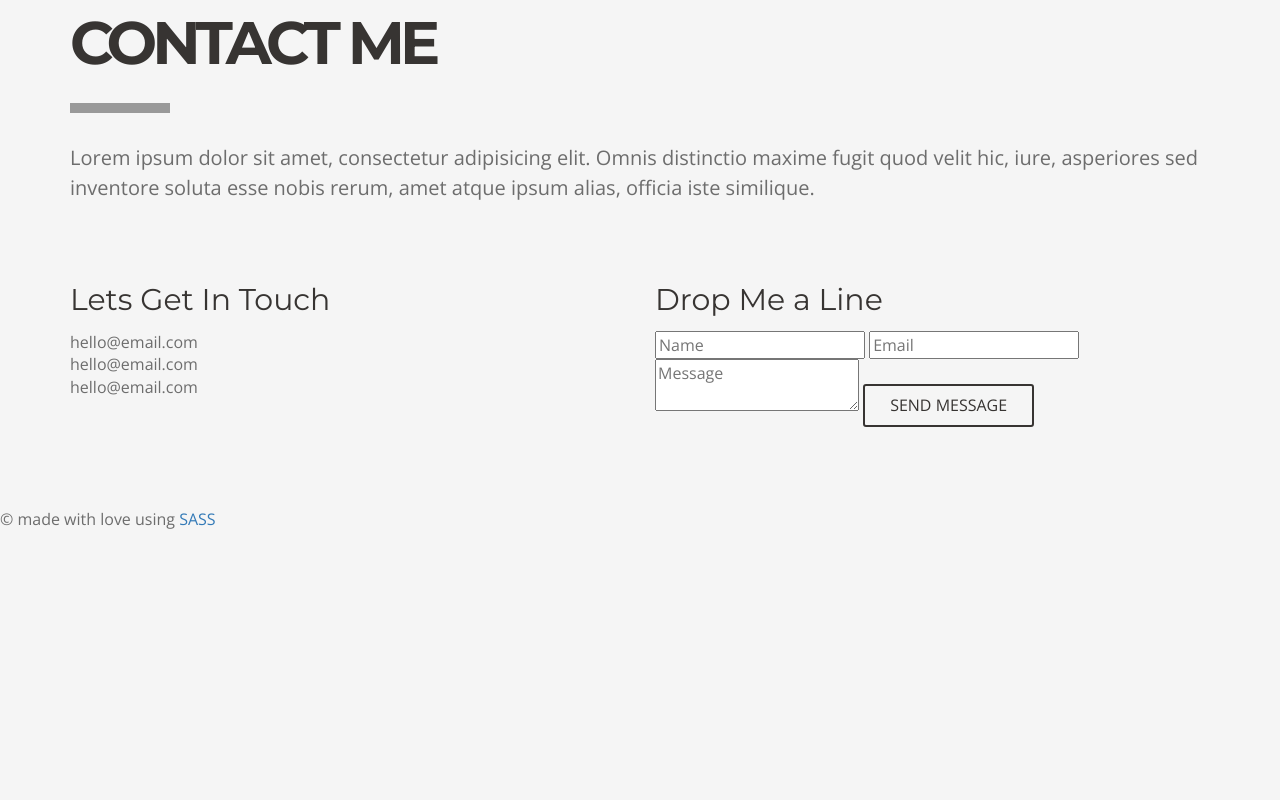
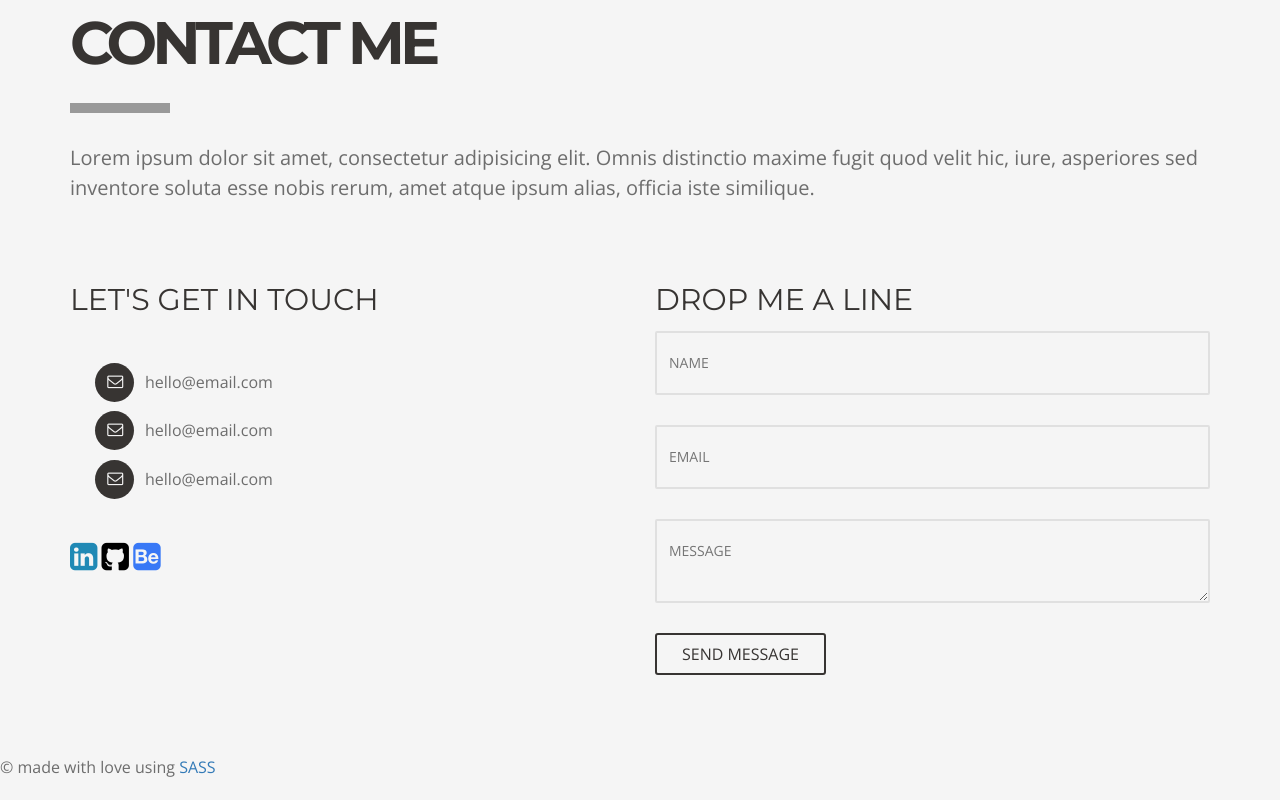
Before and after one commit to danilobjr/BetterCSS, a website: page index.html in a window 1280 px wide. Shown: the part 7922-8722 px from the top of the page. Before the commit the page ends 8474 px from the top, so only its background shows below. Drawn offline with nearby package versions, Linux system fonts and the light colour scheme.

Commit message:
contact section

```diff
--- a/css/2-base/_base.scss
+++ b/css/2-base/_base.scss
@@ -10,6 +10,37 @@ h1, h2, h3, h4, h5, h6 {
 	font-family: $montserrat;
 	padding-bottom: 5px;
 	color: $gray-dark;
+}
+
+p {
+	padding-bottom: 10px;
+	line-height: 25px;
+}
+
+blockquote {
+	color: $white;
+	text-align: center;
+	border: none;
+}
+
+input, textarea {
+	display: block;
+	width: 100%;
+	padding: 20px 12px;
+	margin-bottom: 30px;
+	font-size: 14px;
+	font-weight: 400;
+	text-transform: uppercase;
+	border: 2px solid $input-border;
+	border-radius: 2px;
+	background-color: $white;
+
+	@include transition(background-color $animation-time);
+
+	&:active, &:focus {
+		background-color: $input-focus;
+		outline-color: $input-border;
+	}
 }
 
 button {
@@ -28,14 +59,3 @@ button {
 		text-decoration: none;
 	}
 }
-
-p {
-	padding-bottom: 10px;
-	line-height: 25px;
-}
-
-blockquote {
-	color: $white;
-	text-align: center;
-	border: none;
-}
--- a/css/2-base/_vars.scss
+++ b/css/2-base/_vars.scss
@@ -3,6 +3,9 @@ $white: whitesmoke;
 $main-font-color: #6D6D6D;
 $icon-orange: #FBA24E;
 $icon-blue: #3BC2C8;
+$input-focus: #EEEEEE;
+$input-border: #E0E0E0;
+
 $gray-dark: #373432;
 $gray: #999999;
 $gray-light: #CCCCCC;
@@ -12,3 +15,6 @@ $pacifico: Pacifico;
 $common-fonts: sans-serif, Arial;
 $montserrat: Montserrat, $common-fonts;
 $open-sans: 'Open Sans', $common-fonts;
+
+// animation
+$animation-time: 200ms;
--- a/css/4-sections/__imports.sass
+++ b/css/4-sections/__imports.sass
@@ -8,3 +8,4 @@
 @import 'services'
 @import 'work-process'
 @import 'hire-me'
+@import 'contact'
--- /dev/null
+++ b/css/4-sections/_contact.scss
@@ -0,0 +1,50 @@
+#contact {
+	h2 {
+		text-transform: uppercase;
+	}
+
+	.contacts, .social {
+		margin-top: 50px;
+	}
+
+	.contacts {
+		padding-left: 75px;
+		list-style-type: none;
+
+		li {
+			position: relative;
+			margin-top: 26px;
+
+			&:before {
+				content: ' ';
+				@include position(absolute, -8px 0 0 -50px);
+				@include size(39px, 39px);
+				border-radius: 50%;
+				background-color: $gray-dark;
+			}
+
+			i {
+				@include position(absolute, 2px 0 0 -40px);
+				color: $white;
+			}
+		}
+	}
+
+	.social {
+		a {
+			display: inline-block;
+		}
+
+		[class*=linkedin] {
+			color: #2089B5;
+		}
+
+		[class*=fa-github] {
+			color: black;
+		}
+
+		[class*=fa-behance] {
+			color: #3878F6;
+		}
+	}
+}
--- a/css/4-sections/_services.scss
+++ b/css/4-sections/_services.scss
@@ -3,7 +3,7 @@
 		padding: 35px 20px 20px;
 		margin-bottom: 20px;
 		text-align: center;
-		@include transition(all 200ms);
+		@include transition(all $animation-time);
 
 		&:hover {
 			cursor: default;
--- a/index.html
+++ b/index.html
@@ -426,18 +426,25 @@
         </header>
         <div class="row">
             <div class="col-md-6">
-                <h2>Lets Get In Touch</h2>
-                <div class="contacts">
-                    <div><i><!-- icon goes here --></i><span>hello@email.com</span></div>
-                    <div><i><!-- icon goes here --></i><span>hello@email.com</span></div>
-                    <div><i><!-- icon goes here --></i><span>hello@email.com</span></div>
-                </div>
+                <h2>Let's Get In Touch</h2>
+                <ul class="contacts">
+                    <li>
+                        <i class="fa fa-envelope-o fa-fw"></i>
+                        <span>hello@email.com</span>
+                    </li>
+                    <li>
+                        <i class="fa fa-envelope-o fa-fw"></i>
+                        <span>hello@email.com</span>
+                    </li>
+                    <li>
+                        <i class="fa fa-envelope-o fa-fw"></i>
+                        <span>hello@email.com</span>
+                    </li>
+                </ul>
                 <div class="social">
-                    <a href=""><img src="" alt=""></a>
-                    <a href=""><img src="" alt=""></a>
-                    <a href=""><img src="" alt=""></a>
-                    <a href=""><img src="" alt=""></a>
-                    <a href=""><img src="" alt=""></a>
+                    <a href="#"><i class="fa fa-linkedin-square fa-2x"></i></a>
+                    <a href="#"><i class="fa fa-github-square fa-2x"></i></a>
+                    <a href="#"><i class="fa fa-behance-square fa-2x"></i></a>
                 </div>
             </div>
             <div class="col-md-6">
```
Also changed, not shown: css/styles.css.
